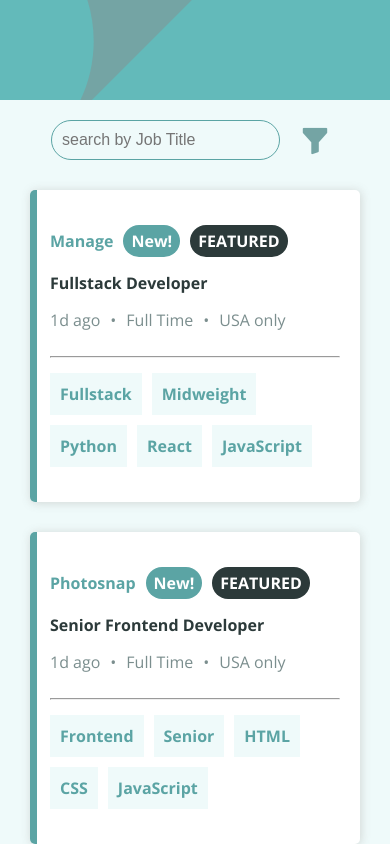
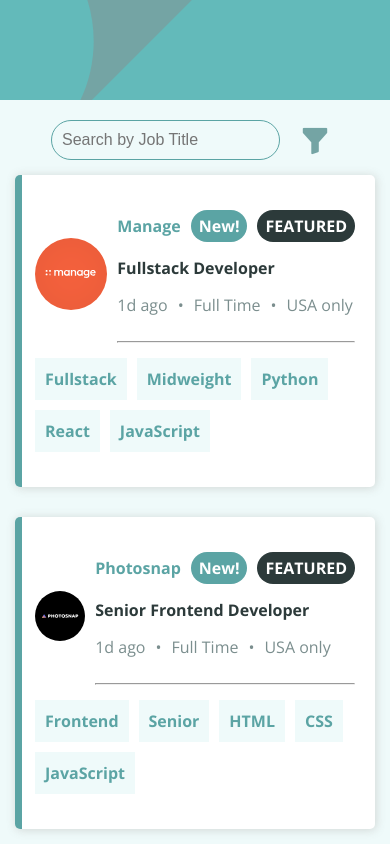
Before and after one commit to Olayinka-2/static-job-listing, a React (Vite) app: page / in a window 390 px wide. Both pictures are taken after a click on the icon 315 px from the left and 140 px from the top of the page. Shown: the top 844 px of the page. Built offline with nearby package versions, Linux system fonts and the light colour scheme.

Commit message:
ad animation

```diff
--- a/package.json
+++ b/package.json
@@ -10,6 +10,7 @@
     "preview": "vite preview"
   },
   "dependencies": {
+    "framer-motion": "^12.19.1",
     "react": "^19.1.0",
     "react-dom": "^19.1.0"
   },
--- a/src/components/filter.jsx
+++ b/src/components/filter.jsx
@@ -1,24 +1,24 @@
-import { useContext, useRef } from "react";
+import { useContext, useState } from "react";
 import { JobListContext } from "../App";
 import jobTitles from "./jobTitle";
+import { motion, AnimatePresence } from "framer-motion";
 
 const Filter = () => {
-  const inputRef = useRef(null);
-  const {jobList, setJobList} = useContext(JobListContext);
+  const { setJobList } = useContext(JobListContext);
+  const [showInput, setShowInput] = useState(false);
 
   function handleIconClick() {
-      if(inputRef.current) {
-        const isHidden = inputRef.current.style.display === "none" || inputRef.current.style.display === "";
-        inputRef.current.style.display = isHidden ? "block" : "none";
-      }
+    setShowInput(prev => !prev); // Toggle input visibility
   }
 
   function handleInputChange(e) {
     const query = e.target.value.trim().toLowerCase();
+
     if (query === "") {
       setJobList(jobTitles);
       return;
     }
+
     const filteredList = jobTitles.filter((job) =>
       job.title.toLowerCase().includes(query)
     );
@@ -26,16 +26,32 @@ const Filter = () => {
     setJobList(filteredList);
   }
 
-  return(
-    <>
-      <div className="filter">
-        <form action="#">
-          <input type="search" name="title" ref={inputRef} onChange={handleInputChange} placeholder="search by Job Title"/>
-          <i className="bi bi-funnel-fill" onClick={handleIconClick}></i>
-        </form>
-      </div>
-    </>
-  )
+  return (
+    <div className="filter">
+      <form className="filter-form" action="#">
+        <AnimatePresence>
+          {showInput && (
+            <motion.input
+              key="search-input"
+              type="search"
+              name="title"
+              onChange={handleInputChange}
+              placeholder="Search by Job Title"
+              initial={{ opacity: 0, x: 30 }}
+              animate={{ opacity: 1, x: 0 }}
+              exit={{ opacity: 0, x: 30 }}
+              transition={{ duration: 0.4 }}
+              className="search-input"
+            />
+          )}
+        </AnimatePresence>
+        <i
+          className="bi bi-funnel-fill"
+          onClick={handleIconClick}
+        ></i>
+      </form>
+    </div>
+  );
 };
 
 export default Filter;
--- a/src/components/jobCard.jsx
+++ b/src/components/jobCard.jsx
@@ -1,7 +1,21 @@
+import { motion } from 'framer-motion';
+
 function JobCard({ job }) {
+  const logoSrc = new URL(`../assets/images/${job.name.toLowerCase().split(" ").join("-")}.svg`, import.meta.url).href;
   return (
-    <div className="job-container">
+    <motion.div
+    className="job-container"
+    initial={{ opacity: 0, x: -50 }}
+    whileInView={{ opacity: 1, x: 0 }}
+    transition={{ duration: 0.6, ease: "easeOut" }}
+    viewport={{ once: true, amount: 0.2}}
+  >
       <div className="post-styling"></div>
+
+      <div className="profile">
+      <div className="img">
+        <img src={logoSrc} alt="" />
+      </div>
 
       <div className="description">
         <div className="class">
@@ -22,13 +36,14 @@ function JobCard({ job }) {
 
         <hr className="horizontal" />
       </div>
+      </div>
 
       <div className="job-skills">
         {job.skills.map((skill, index) => (
           <p className="skills" key={index}>{skill}</p>
         ))}
       </div>
-    </div>
+  </motion.div>
   );
 }
 
--- a/src/components/jobTitle.jsx
+++ b/src/components/jobTitle.jsx
@@ -66,7 +66,7 @@ const jobTitles = [
   {
     id: 9,
     title: "Full Stack Engineer",
-    name: "Eyecam Co.e",
+    name: "Eyecam Co",
     isNew: true,
     isFeatured: true,
     skills: ["Fullstack", "Midweight", "Python", "JavaScript", "Django"]
--- a/src/index.css
+++ b/src/index.css
@@ -23,6 +23,20 @@ body {
   font-family: "Open Sans", sans-serif;
 }
 
+.profile {
+  display: flex;
+  gap: 1rem;
+  align-items: center;
+}
+
+.profile img {
+  width: 100%;
+}
+
+.img {
+  flex-shrink: 1;
+  min-width: 5rem;
+}
 .no-results {
   color: var(--primary);
   font-weight: bold;
@@ -146,6 +160,7 @@ body {
   font-size: 3rem;
   transition: transform 0.2s ease;
   color: var(--header-bg-color);
+  cursor: pointer;
 }
 
 .filter i:active {
@@ -153,7 +168,7 @@ body {
 }
 
 .filter input {
-  display: none;
+  outline: none;
   border: none;
   padding: 1rem;
   font-size: 1.6rem;
@@ -189,3 +204,10 @@ body {
     gap: 5rem;
   }
 }
+
+@media screen and (max-width: 400px) {
+
+.job-postings {
+  padding: 1.5rem;
+}
+}
```
Also changed, not shown: 1 other file (tests, documents, lock files or other folders).
